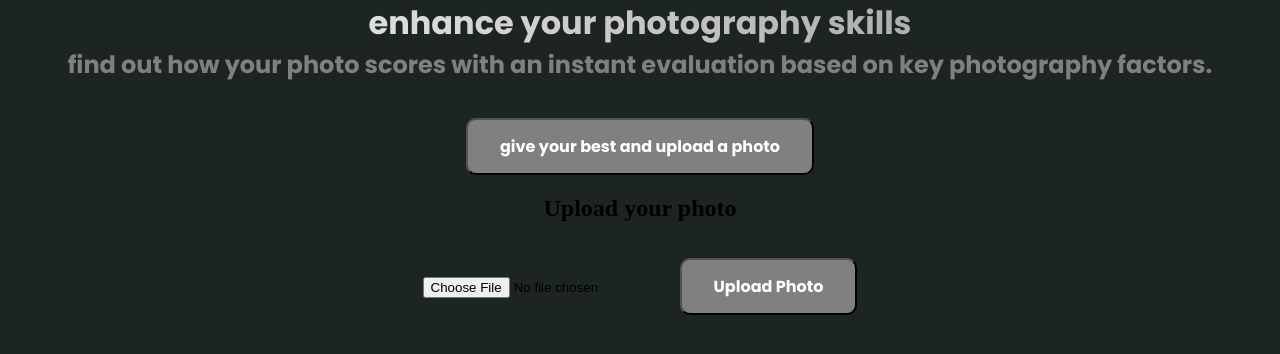
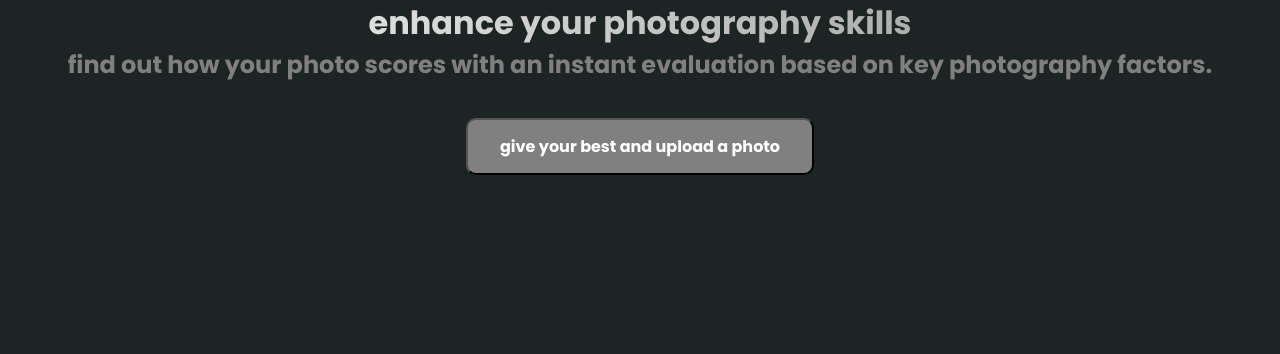
Before and after one commit to shashankcods/snapinsight, a Django app: page / in a window 1280 px wide. Shown: the part 222-576 px from the top of the page. Run offline with Django 5.2, Linux system fonts and the light colour scheme.

Commit message:
removed upload section (frfr this time)

```diff
--- a/photoapp/templates/photoapp/homepage.html
+++ b/photoapp/templates/photoapp/homepage.html
@@ -36,14 +36,15 @@
             <!-- Hidden file input element for photo upload -->
             <input type="file" id="file-upload" style="display:none;" accept="image/*" onchange="handleFileUpload(event)">
         </div>
+    </div>
 
-        <!-- Upload Section -->
-        <div class="upload_section">
-            <h2>Upload your photo</h2>
-            <form action="/your-upload-endpoint" method="POST" enctype="multipart/form-data">
-                <input type="file" id="photo-upload" name="photo" accept="image/*" class="file-input">
-                <button type="submit" class="upload_btn">Upload Photo</button>
-            </form>
+    <!--PREVIEW & DATA SECTION-->
+    <div class="bottom_container">
+        <div class="image_preview">
+
+        </div>
+        <div class="data_container">
+
         </div>
     </div>
 </body>
```
